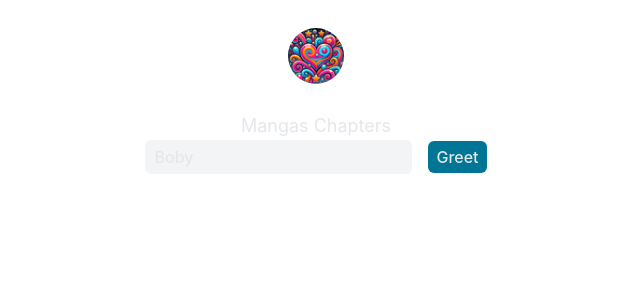
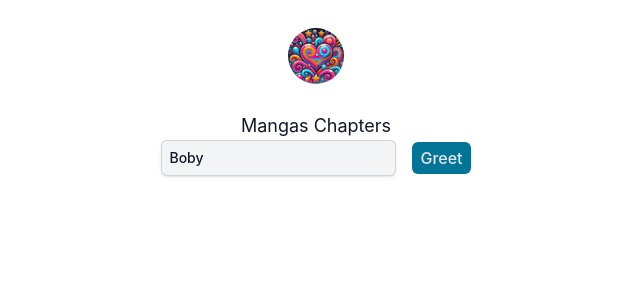
Before and after one commit to gjeusel/moblove, a SvelteKit app: page / in a window 1280 px wide. Shown: the top 300 px of the page, without its empty margins (324-964 px from the left). Built offline with nearby package versions, Linux system fonts and the light colour scheme.

Commit message:
upt(lint)

```diff
--- a/eslint.config.js
+++ b/eslint.config.js
@@ -4,8 +4,28 @@ import eslintPluginSvelte from "eslint-plugin-svelte"
 export default [
   ...eslintPluginSvelte.configs["flat/recommended"],
   {
+    files: [
+      "**/*.svelte",
+      "*.svelte",
+      "**/*.svelte.ts",
+      "*.svelte.ts",
+      "**/*.svelte.js",
+      "*.svelte.js",
+    ],
+    languageOptions: {
+      parserOptions: {
+        warnOnUnsupportedTypeScriptVersion: false, // stop warning
+        parser: {
+          ts: "@typescript-eslint/parser",
+          js: "espree",
+          typescript: "@typescript-eslint/parser",
+        },
+      },
+    },
+  },
+  {
     rules: {
-      "svelte/valid-compile": "warn",
+      // "svelte/valid-compile": "warn",
     },
   },
   // keep prettier config last
--- a/src/app.css
+++ b/src/app.css
@@ -28,10 +28,16 @@
 
 @layer base {
   body {
-    @apply h-screen bg-white text-gray-200 dark:bg-gray-800;
+    @apply h-screen bg-white text-gray-900 dark:bg-gray-800 dark:text-gray-200;
   }
 
-  input {
-    @apply rounded-md border border-transparent bg-gray-100 dark:bg-gray-700;
+  input[type="text"],
+  input[type="password"],
+  input[type="email"] {
+    @apply rounded-md border-0 bg-gray-100 py-1.5 text-gray-900 ring-1 shadow-sm ring-gray-300 ring-inset placeholder:text-gray-400 focus:ring-2 focus:ring-cyan-600 focus:outline-none focus:ring-inset sm:text-sm sm:leading-6 dark:bg-gray-700;
+  }
+
+  .btn-cyan {
+    @apply rounded-md bg-cyan-700 text-gray-200 dark:bg-cyan-300 dark:text-gray-900;
   }
 }
--- a/src/routes/+layout.ts
+++ b/src/routes/+layout.ts
@@ -1,7 +1,7 @@
 // Tauri doesn't have a Node.js server to do proper SSR
 // so we will use adapter-static to prerender the app (SSG)
 // See: https://v2.tauri.app/start/frontend/sveltekit/ for more info
-export const prerender = true;
-export const ssr = false;
+export const prerender = true
+export const ssr = false
 
-import "../app.css";
+import "../app.css"
--- a/src/routes/+page.svelte
+++ b/src/routes/+page.svelte
@@ -4,7 +4,9 @@
   let name = $state("Boby")
   let greetMsg = $state("")
 
-  async function greet() {
+  async function greet(event: Event) {
+    event.preventDefault()
+
     // Learn more about Tauri commands at https://tauri.app/v1/guides/features/command
     greetMsg = await invoke("greet", { name })
   }
@@ -19,9 +21,9 @@
   />
   <h1 class="text-center text-lg font-normal">Mangas Chapters</h1>
 
-  <form class="flex items-center space-x-4 text-base font-medium" on:submit|preventDefault={greet}>
-    <input class="py-1 px-2" placeholder="Enter a name..." bind:value={name} />
-    <button class="rounded-md bg-cyan-700 py-1 px-2" type="submit">Greet</button>
+  <form class="flex items-center space-x-4 text-base font-medium" onsubmit={greet}>
+    <input type="text" class="px-2" placeholder="Enter a name..." bind:value={name} />
+    <button class="btn-cyan py-1 px-2" type="submit">Greet</button>
   </form>
   <p>{greetMsg}</p>
 </div>
```
Also changed, not shown: package.json (+5 -4 lines), .prettierrc.mjs, 1 other file (tests, documents, lock files or other folders).
